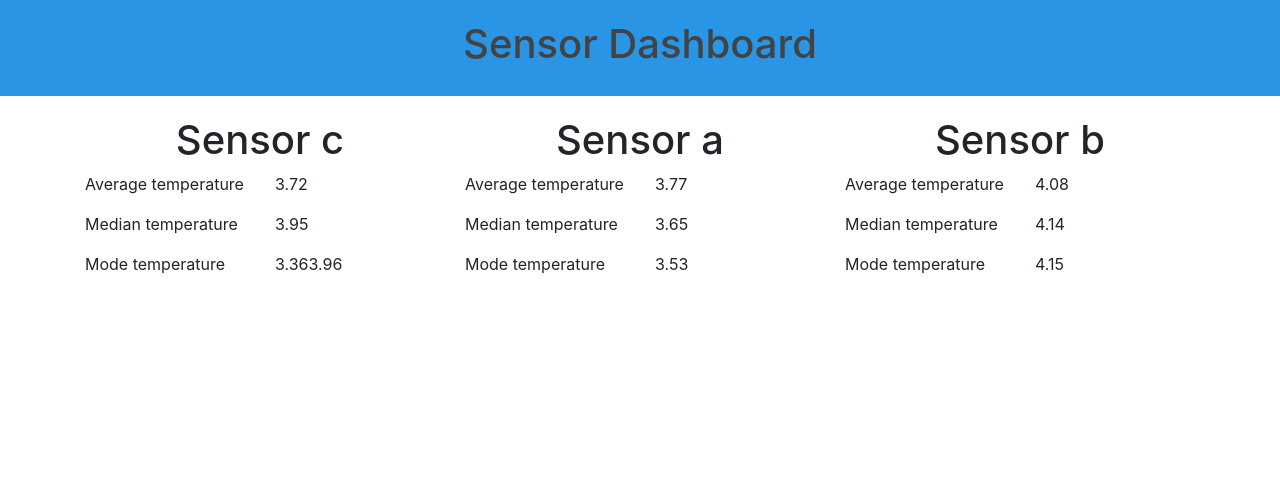
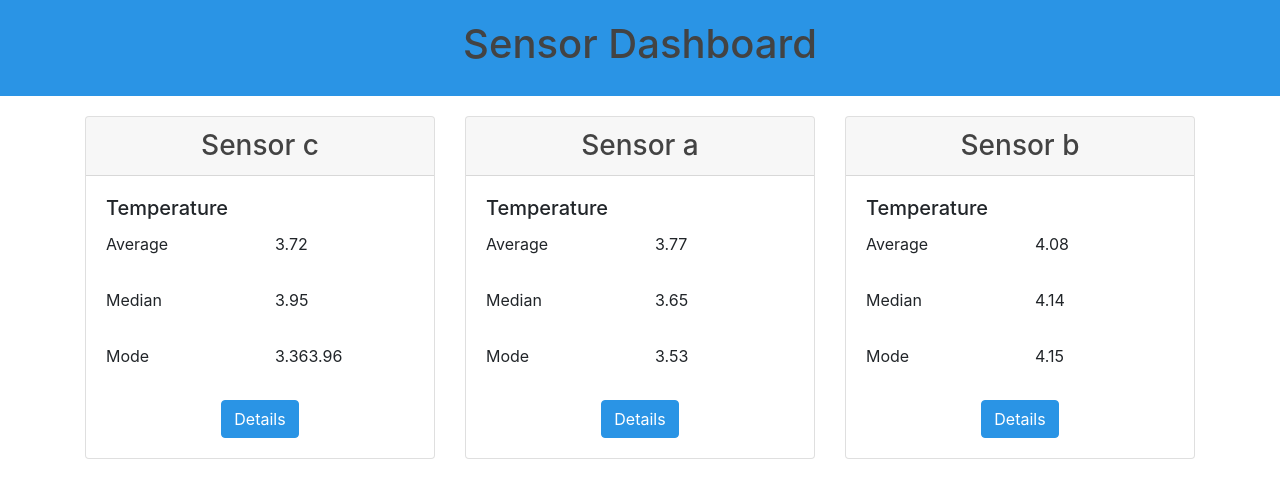
Before and after one commit to jp0123/sensor, a React (Create React App) app: page / in a window 1280 px wide. Shown: the top 498 px of the page. Built offline with nearby package versions, Linux system fonts and the light colour scheme.

Commit message:
Update Sensor Component Design

```diff
--- a/src/components/Dashboard.js
+++ b/src/components/Dashboard.js
@@ -19,7 +19,7 @@ const Dashboard = () => {
   return (
     <div>
       <div className="dashboard-header">
-        <h1 className="text-center"> Sensor Dashboard </h1>
+        <h1 className="text-center text-headers"> Sensor Dashboard </h1>
       </div>
       <Container>
         <Row>
--- a/src/components/Sensor.js
+++ b/src/components/Sensor.js
@@ -1,15 +1,33 @@
 import React from 'react'
-import { Col } from 'reactstrap';
+import {
+  Col, Card, Button, CardHeader, CardBody,
+  CardTitle, CardText
+} from 'reactstrap';
 import Data from './Data';
 
 const Sensor = ({ id, averageTemperature, medianTemperature, modeTemperature }) => {
   const sensorId = `Sensor ${id}`
+  const infoType = `Temperature`
   return (
     <Col md="4" sm="12">
-      <h1 className="text-center">{sensorId}</h1>
-      <Data title="Average temperature" data={averageTemperature} />
-      <Data title="Median temperature" data={medianTemperature} />
-      <Data title="Mode temperature" data={modeTemperature} />
+      <Card>
+        <CardHeader tag="h3" className="text-headers text-center">{sensorId}</CardHeader>
+        <CardBody>
+          <CardTitle>{infoType}</CardTitle>
+          <CardText>
+            <Data title="Average" data={averageTemperature} />
+          </CardText>
+          <CardText>
+            <Data title="Median" data={medianTemperature} />
+          </CardText>
+          <CardText>
+            <Data title="Mode" data={modeTemperature} />
+          </CardText>
+          <div className="sensor-button-container">
+            <Button className="sensor-details-button">Details</Button>
+          </div>
+        </CardBody>
+      </Card>
     </Col>
   )
 }
--- a/src/index.css
+++ b/src/index.css
@@ -7,10 +7,28 @@ body {
   background-color: #fff;
 }
 
+.text-headers {
+  color: #434343;
+}
+
+/** DASHBOARD COMPONENT **/
 .dashboard-header {
   background-color:#2A94E5;
   padding-top: 2.5vh;
   padding-bottom: 2.5vh;
   margin-bottom: 2.5vh;
-  color: #434343;
 }
+
+/** SENSOR COMPONENT **/
+.sensor-button-container {
+  text-align: center;
+}
+
+.sensor-details-button {
+  background-color: #2A94E5 !important;
+  border-color: #2A94E5 !important;
+}
+
+.sensor-details-button:hover {
+  background-color: #187AC4 !important;
+}
```
